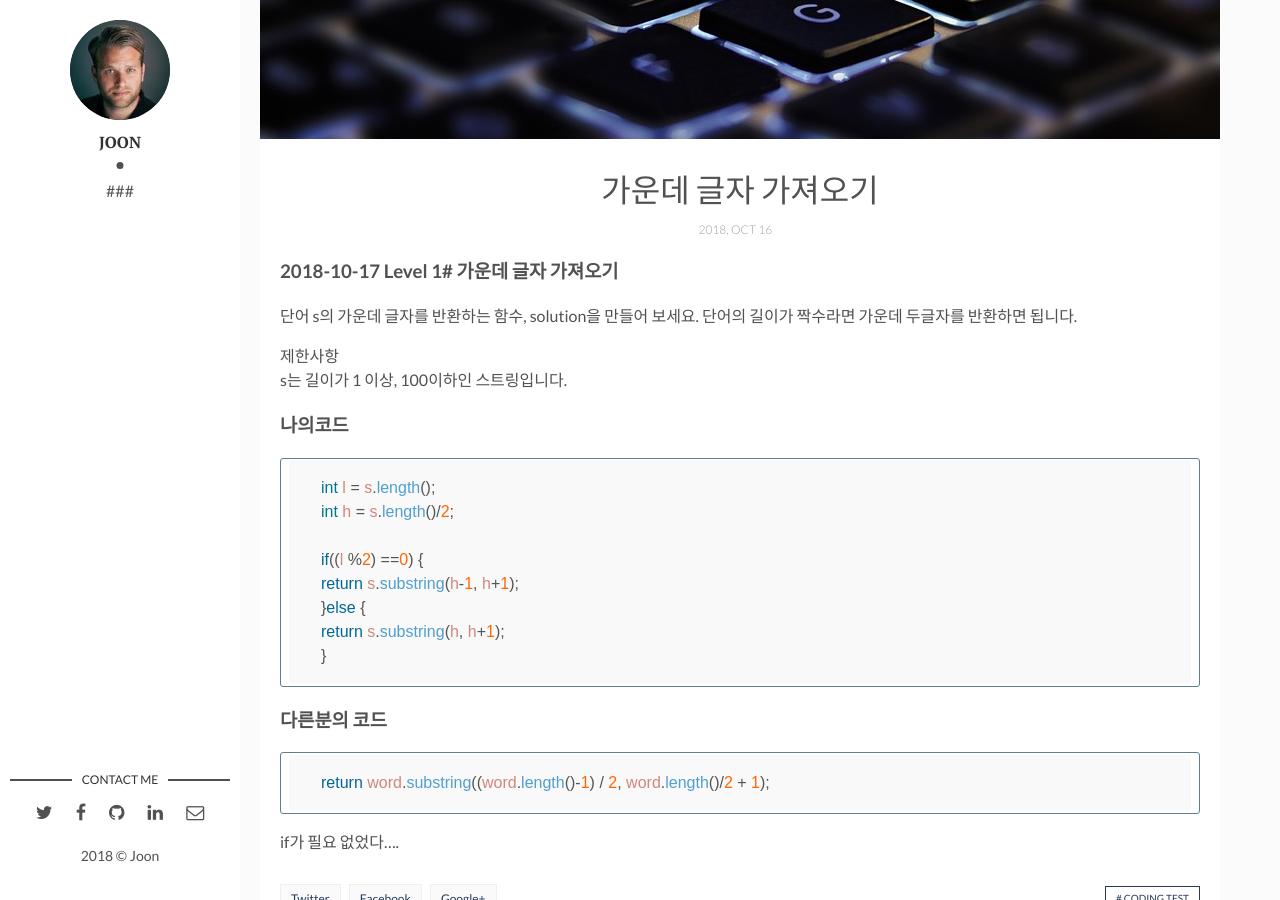
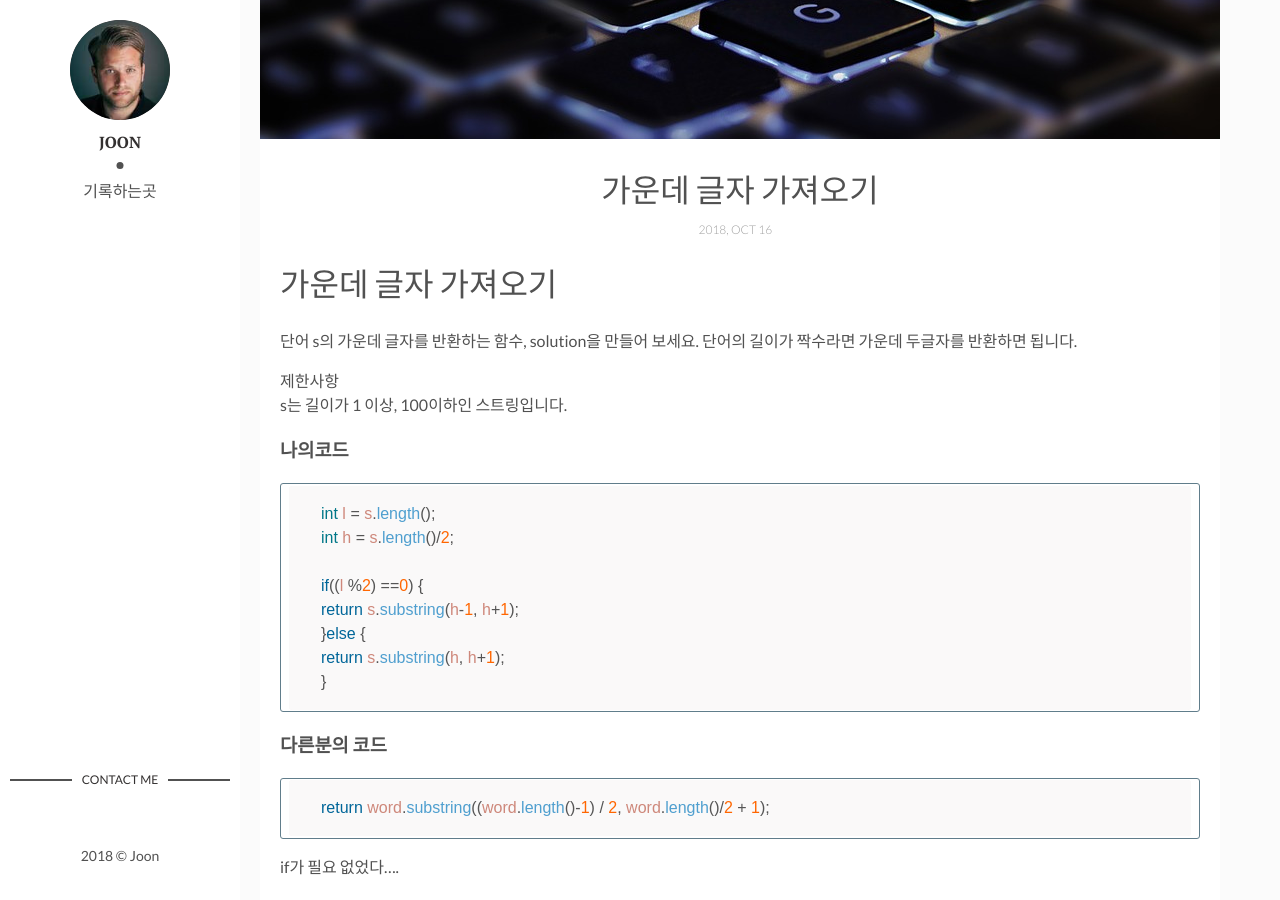
Before and after one commit to joonth/joonth.github.io, a Jekyll site: the page built from _posts/2018-10-17-가운데 글자 가져오기.md, in a window 1280 px wide and 900 px high, scrolled down 381 px. Built offline with Jekyll 4.4.1, drawn with Linux system fonts in a browser that asks for light colours; comment, search, counter and statistics services are not loaded.

Commit message:
Fix font error

```diff
--- a/_config.yml
+++ b/_config.yml
@@ -11,7 +11,7 @@ repo: https://github.com/joonth/joonth.github.io
 # Author Settings
 author: Joon # add your name
 author-img: david-freeman.jpg # add your photo
-about-author: "###" # add description
+about-author: "기록하는곳" # add description
 social-twitter: # add your Twitter handle
 social-facebook: # add your Facebook handle
 social-github: joonth # add your Github handle
--- a/_posts/2018-10-17-가운데 글자 가져오기.md
+++ b/_posts/2018-10-17-가운데 글자 가져오기.md
@@ -7,7 +7,7 @@ img: coding.jpeg
 tags: [Coding test] # add tag
 ---
 
-### 2018-10-17 Level 1# 가운데 글자 가져오기
+# 가운데 글자 가져오기
 단어 s의 가운데 글자를 반환하는 함수, solution을 만들어 보세요. 단어의 길이가 짝수라면 가운데 두글자를 반환하면 됩니다.
 
 제한사항
--- a/assets/css/scss/main.scss
+++ b/assets/css/scss/main.scss
@@ -11,7 +11,7 @@ html {
 }
 
 body {
-  font-family: 'Lato', sans-serif;
+  font-family: 'Stylish', sans-serif;
   color: $body-color;
   background-color: #fbfbfb;
   margin: 0;
```
Also changed, not shown: assets/fonts/font-awesome/css/font-awesome.css, assets/fonts/font-awesome/css/font-awesome.min.css.
